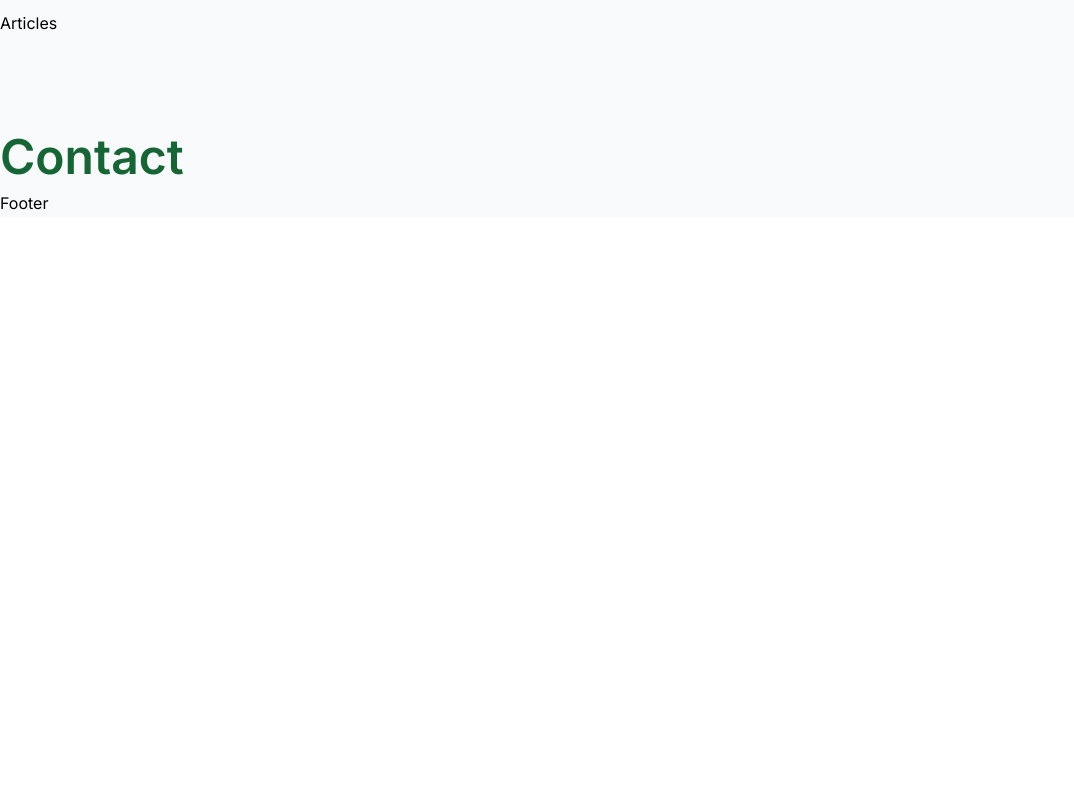
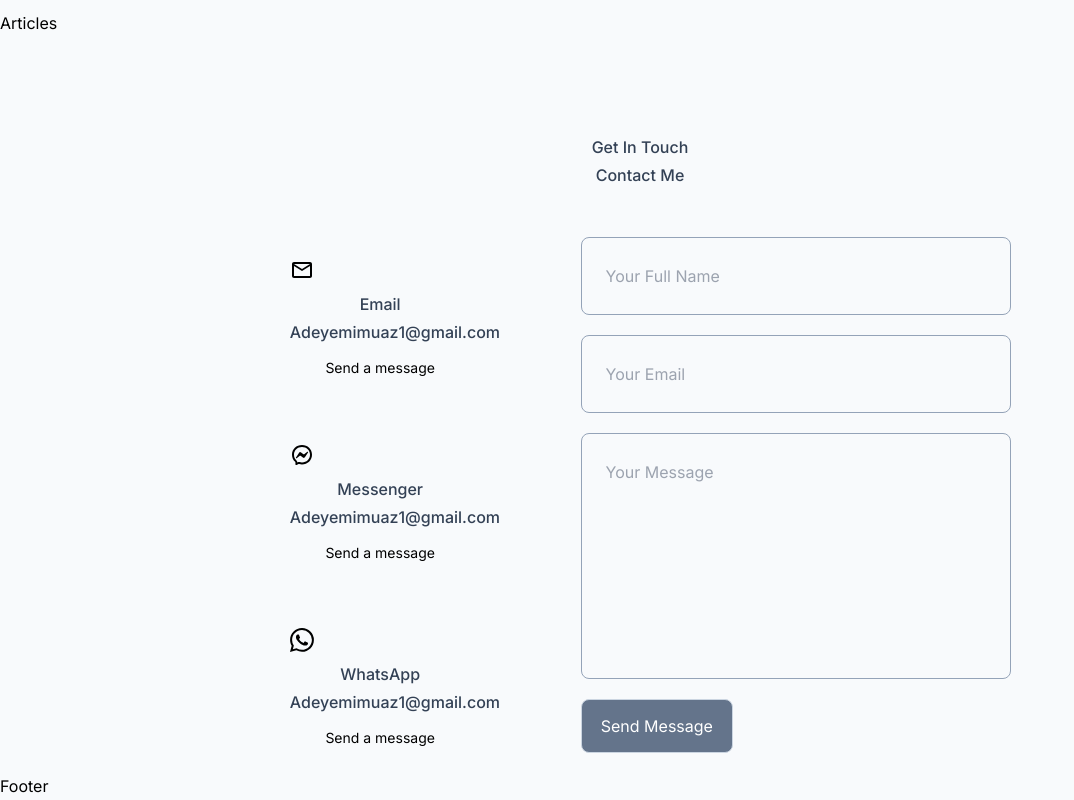
Before and after one commit to Adeyemi-Muaz-Ayomide/my-portfolio, a React (Vite) app: page / in a window 1280 px wide. Shown: the part 3238-4038 px from the top of the page, without its empty margins (0-1074 px from the left). Before the commit the page ends 3455 px from the top, so only its background shows below. Built offline with nearby package versions, Linux system fonts and the light colour scheme.

Commit message:
contact section completed

```diff
--- a/src/components/contact/Contact.tsx
+++ b/src/components/contact/Contact.tsx
@@ -1,7 +1,86 @@
+import { MdOutlineMail } from "react-icons/md";
+import { RiMessengerLine } from "react-icons/ri";
+import { BsWhatsapp } from "react-icons/bs";
+
 const Contact = () => {
+  const articleStyle =
+    "p-5 border border-solid border-transparent text-center rounded-2xl hover:bg-transparent hover:border-transparent";
+  const contactOptionIcon = "text-2xl mb-2";
+  const contactOptionIconAnchor = "mt-3 inline-block text-sm";
+  const inputTextarea =
+    " w-full p-6 rounded-lg bg-transparent border border-solid border-slate-400 resize-none text-white";
   return (
-    <section id='contact'>
-      <h1 className=" text-green-800 text-5xl">Contact</h1>
+    <section id="contact">
+      <h5>Get In Touch</h5>
+      <h2>Contact Me</h2>
+
+      <div className="container w-[58%] grid grid-cols-[30%,58%] gap-[12%] max-[1000px]:grid-cols-1 max-[1000px]:gap-8 max-[600px]:w-[90%]">
+        <div className=" flex flex-col gap-5">
+          <article className={articleStyle}>
+            <MdOutlineMail className={contactOptionIcon} />
+            <h4>Email</h4>
+            <h5>Adeyemimuaz1@gmail.com</h5>
+            <a
+              href="mailto:Adeyemimuaz1@gmail.com"
+              target="_blank"
+              className={contactOptionIconAnchor}
+            >
+              Send a message
+            </a>
+          </article>
+          <article className={articleStyle}>
+            <RiMessengerLine className={contactOptionIcon} />
+            <h4>Messenger</h4>
+            <h5>Adeyemimuaz1@gmail.com</h5>
+            <a
+              href="mailto:Adeyemimuaz1@gmail.com"
+              target="_blank"
+              className={contactOptionIconAnchor}
+            >
+              Send a message
+            </a>
+          </article>
+          <article className={articleStyle}>
+            <BsWhatsapp className={contactOptionIcon} />
+            <h4>WhatsApp</h4>
+            <h5>Adeyemimuaz1@gmail.com</h5>
+            <a
+              href="mailto:Adeyemimuaz1@gmail.com"
+              target="_blank"
+              className={contactOptionIconAnchor}
+            >
+              Send a message
+            </a>
+          </article>
+        </div>
+
+        <form className="flex flex-col gap-5">
+          <input
+            type="text"
+            name="name"
+            placeholder="Your Full Name"
+            className={inputTextarea}
+            required
+          />
+          <input
+            type="email"
+            name="email"
+            placeholder="Your Email"
+            className={inputTextarea}
+            required
+          />
+          <textarea
+            name="message"
+            rows={7}
+            placeholder="Your Message"
+            className={inputTextarea}
+            required
+          ></textarea>
+          <button type="submit" className="btn btn-primary">
+            Send Message
+          </button>
+        </form>
+      </div>
     </section>
   );
 };
```
